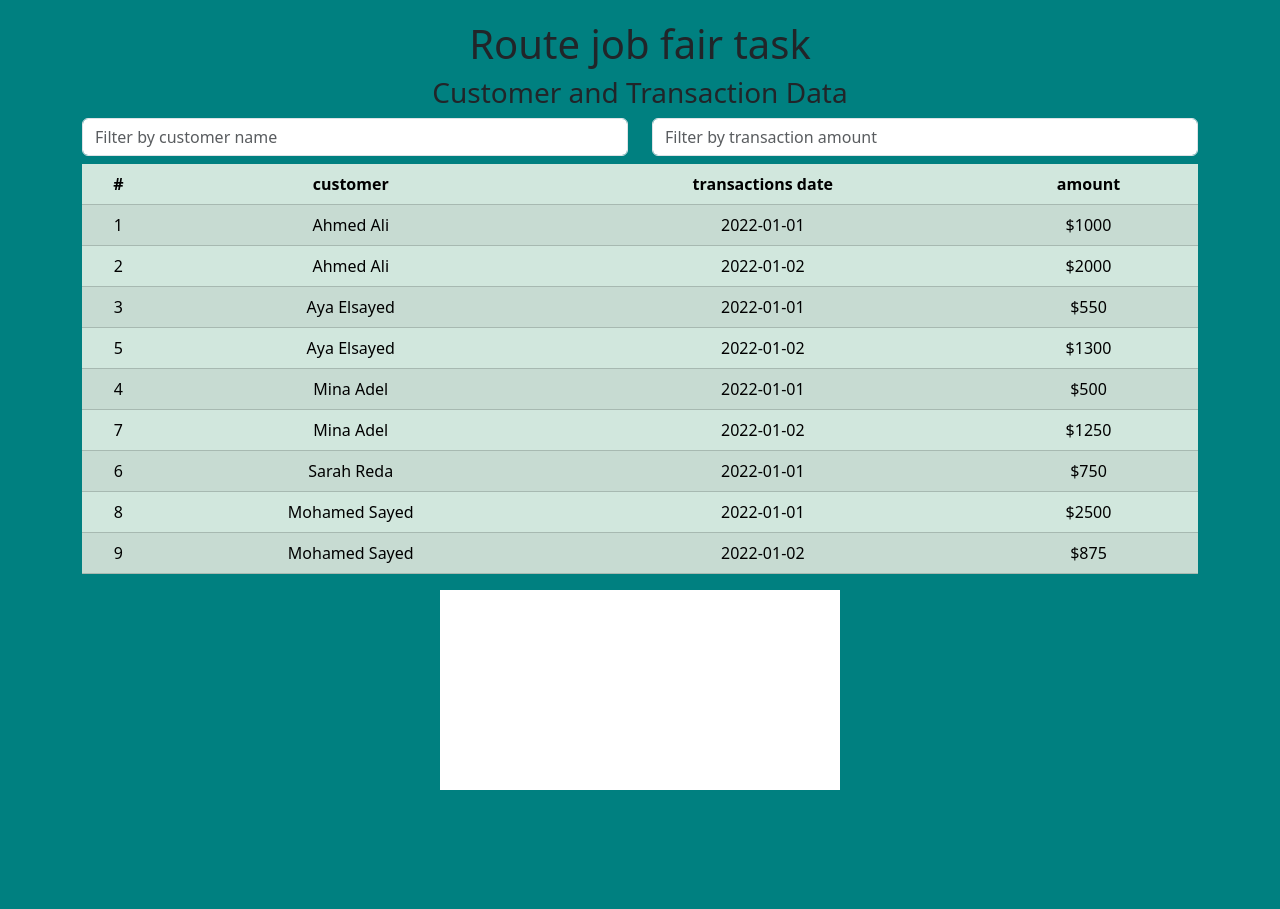
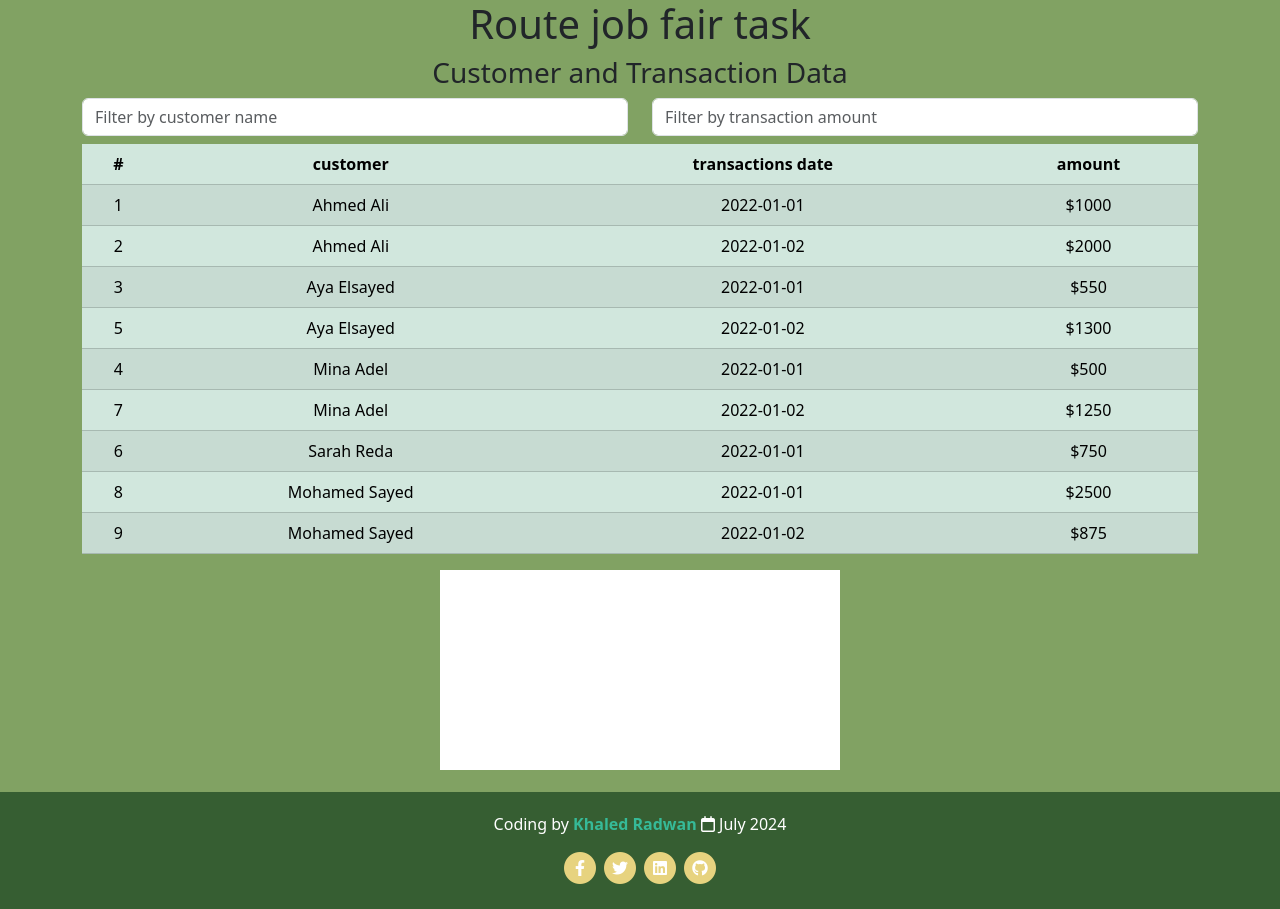
Before and after one commit to khaledradwan96/job-fair-task, a plain HTML site: page index.html in a window 1280 px wide. Before the commit the page ends 816 px from the top, so only its background shows below. Drawn offline with nearby package versions, Linux system fonts and the light colour scheme.

Commit message:
change style CSS of project and add my personal footer

```diff
--- a/css/style.css
+++ b/css/style.css
@@ -1,7 +1,6 @@
 body {
-  background-color: teal;
+  background-color: #81a263;
   text-align: center;
-  margin: 20px;
 }
 canvas {
   background-color: white;
@@ -10,3 +9,35 @@ canvas {
 .customer-name {
   cursor: pointer;
 }
+
+/* ========== footer (Personal Contact) ========== */
+footer {
+  background-color: #365e32;
+  padding: 20px 0;
+}
+footer .social {
+  list-style: none;
+  padding-left: 0;
+  display: flex;
+  justify-content: center;
+  margin-bottom: 5px;
+}
+footer .social .fa-brands {
+  color: #fff;
+}
+footer .fa-circle {
+  color: #e7d37f;
+  transition: 0.3s;
+}
+footer .fa-brands {
+  transition: 0.3s;
+}
+footer .fa-stack:hover .fa-brands {
+  color: #fff;
+}
+footer .fa-stack:hover .fa-circle {
+  color: #36ba98;
+}
+footer p strong {
+  color: #36ba98;
+}
--- a/index.html
+++ b/index.html
@@ -38,13 +38,59 @@
             <tbody id="data-container"> </tbody>
         </table>
 
-
         <canvas id="transactionGraph" width="400" height="200"></canvas>
     </section>
 
+    <!-- ========== Footer Section ========== -->
+    <footer class="mt-3">
+        <div class="container text-center">
+            <div class="text-white">
+                <p>Coding by <strong>Khaled Radwan</strong>
+                    <span>
+                        <i class="fa-regular fa-calendar"></i>
+                        July 2024
+                    </span>
+                </p>
+                <!-- My social contact -->
+                <ul class="social">
+                    <li>
+                        <span class="fa-stack">
+                            <a href="https://www.facebook.com/khaldradwan96/" target="_blank">
+                                <i class="fa-solid fa-circle fa-stack-2x"></i>
+                                <i class="fa-brands fa-facebook-f fa-stack-1x fa-inverse"></i>
+                            </a>
+                        </span>
+                    </li>
+                    <li>
+                        <span class="fa-stack">
+                            <a href="https://twitter.com/khaledradwan96" target="_blank">
+                                <i class="fa-solid fa-circle fa-stack-2x"></i>
+                                <i class="fa-brands fa-twitter fa-stack-1x fa-inverse"></i>
+                            </a>
+                        </span>
+                    </li>
+                    <li>
+                        <span class="fa-stack">
+                            <a href="https://www.linkedin.com/in/khaledradwan96" target="_blank">
+                                <i class="fa-solid fa-circle fa-stack-2x"></i>
+                                <i class="fa-brands fa-linkedin fa-stack-1x fa-inverse"></i>
+                            </a>
+                        </span>
+                    </li>
+                    <li>
+                        <span class="fa-stack">
+                            <a href="https://github.com/khaledradwan96" target="_blank">
+                                <i class="fa-solid fa-circle fa-stack-2x"></i>
+                                <i class="fa-brands fa-github fa-stack-1x fa-inverse"></i>
+                            </a>
+                        </span>
+                    </li>
+                </ul>
+            </div>
+        </div>
+    </footer>
     <!-- ========== JS files ========== -->
-    <!-- <script src="js/bootstrap.bundle.min.js"></script> -->
-    <!-- <script src="js/jquery-3.7.1.min.js"></script> -->
+
     <script src="https://cdn.jsdelivr.net/npm/chart.js"></script>
     <script src="js/main.js"></script>
 
```
Also changed, not shown: webfonts/fa-brands-400.ttf (added), webfonts/fa-brands-400.woff2 (added), webfonts/fa-regular-400.ttf (added), webfonts/fa-regular-400.woff2 (added), webfonts/fa-solid-900.ttf (added), webfonts/fa-solid-900.woff2 (added), webfonts/fa-v4compatibility.ttf (added), webfonts/fa-v4compatibility.woff2 (added).
